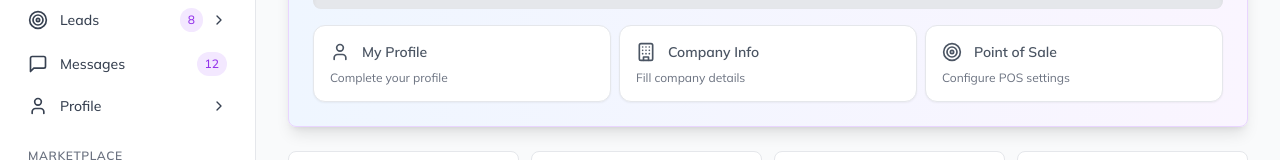
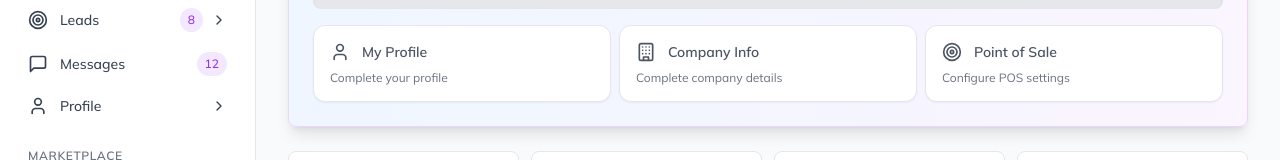
Before and after one commit to rajpurchasync/SellerDash, a React (Vite) app: page / in a window 1280 px wide. Shown: the part 264-424 px from the top of the page. Built offline with nearby package versions, Linux system fonts and the light colour scheme.

Commit message:
Updated Home.tsx

```diff
--- a/src/components/sections/Home.tsx
+++ b/src/components/sections/Home.tsx
@@ -57,7 +57,7 @@ const Home: React.FC<HomeProps> = ({ profileStatus }) => {
     {
       key: 'products',
       title: 'Company Info',
-      description: 'Fill company details',
+      description: 'Complete company details',
       icon: Building,
       completed: completedSteps.products
     },
```
